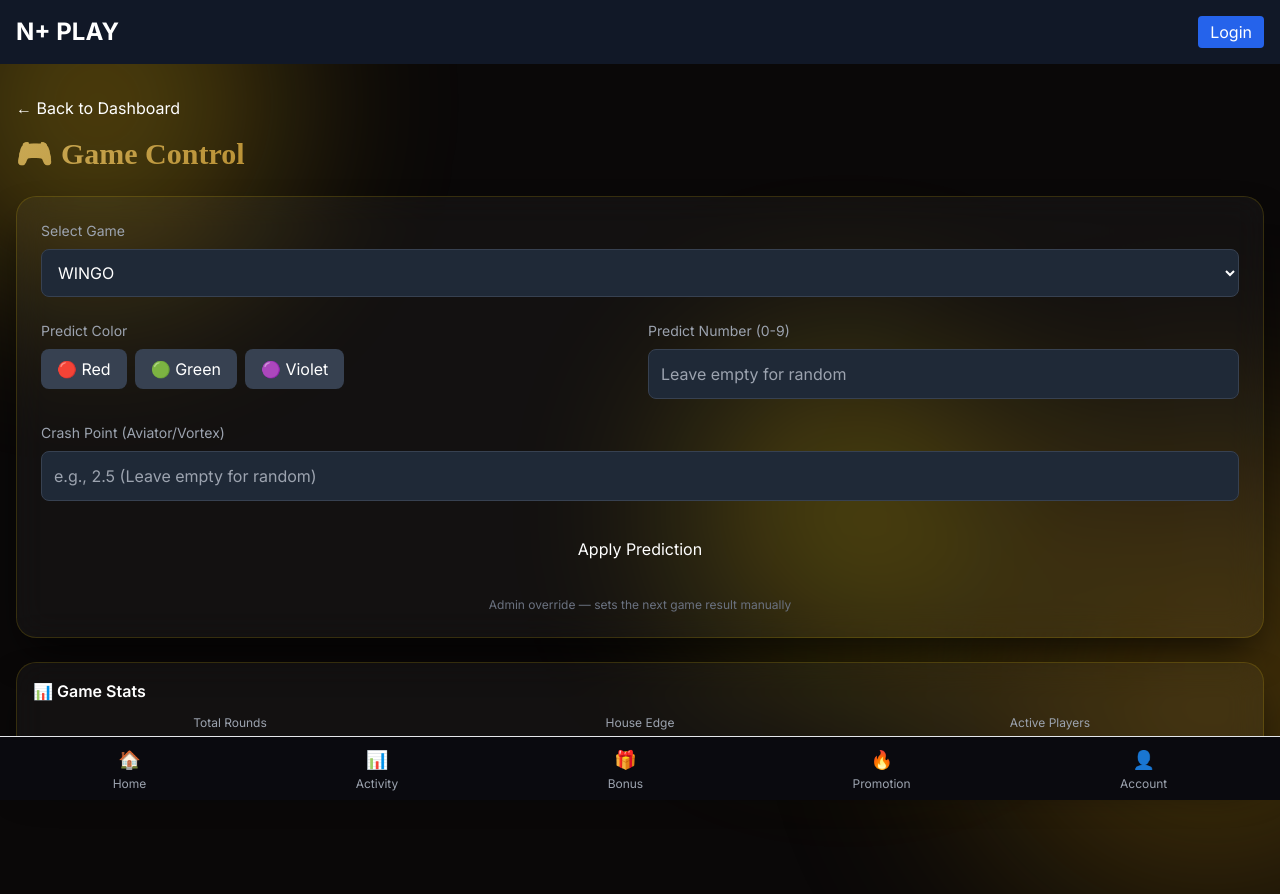
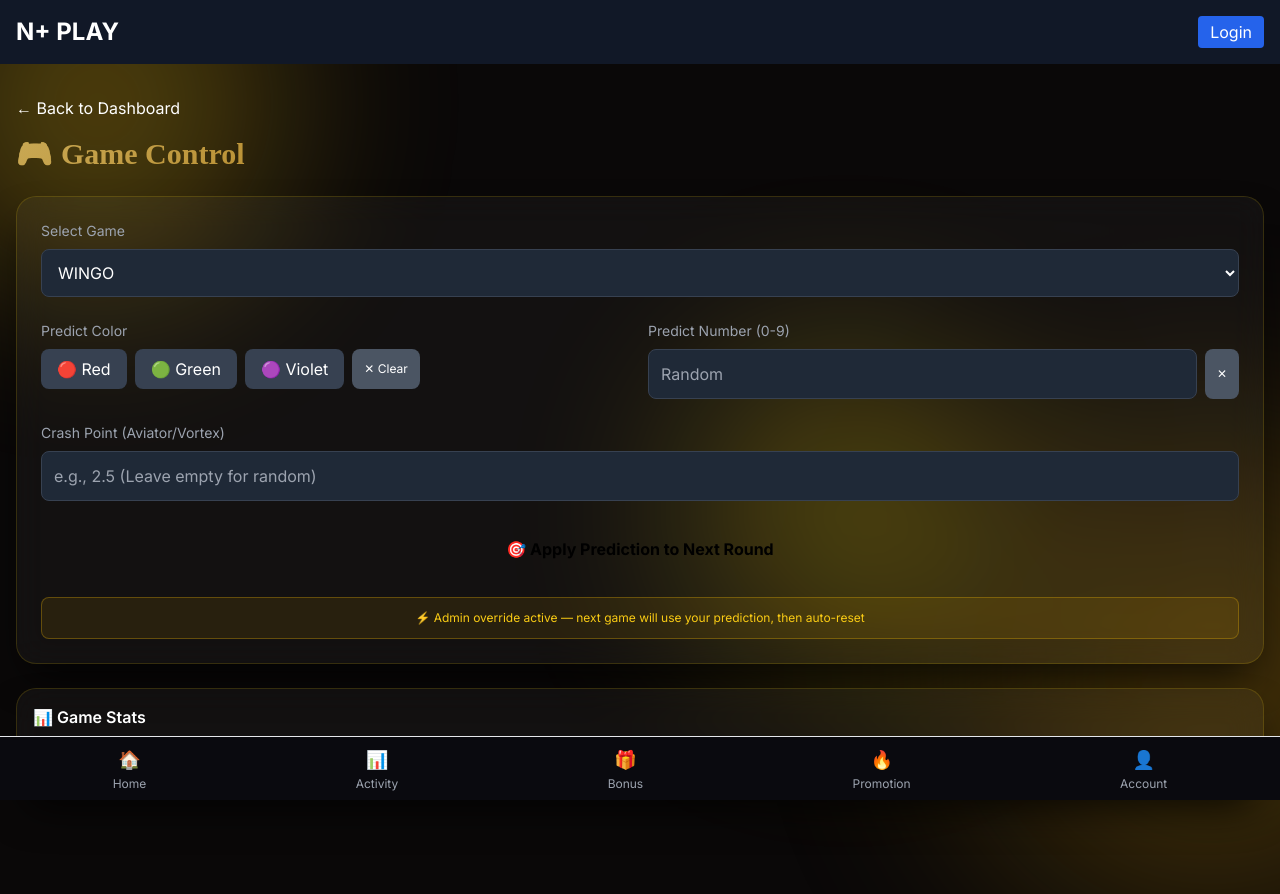
Before and after one commit to nplusplayofficial-cmyk/nplus-play, a Next.js app: page /admin/games in a window 1280 px wide. Before the commit the page ends 868 px from the top, so only its background shows below. Built offline with nearby package versions, Linux system fonts and the light colour scheme; no server answers.

Commit message:
Save admin predictions to Firestore

```diff
--- a/app/admin/games/page.tsx
+++ b/app/admin/games/page.tsx
@@ -2,18 +2,39 @@
 
 import { useState } from 'react';
 import Link from 'next/link';
+import { db } from '@/lib/firebase/firebase';
+import { doc, setDoc } from 'firebase/firestore';
 
 export default function GamesPage() {
   const [selectedGame, setSelectedGame] = useState('WINGO');
   const [predictedColor, setPredictedColor] = useState('');
   const [predictedNumber, setPredictedNumber] = useState('');
   const [crashPoint, setCrashPoint] = useState('');
+  const [message, setMessage] = useState('');
 
-  const handlePredict = () => {
-    alert(`🎯 Prediction set for ${selectedGame}:
+  const handlePredict = async () => {
+    setMessage('Saving prediction...');
+
+    try {
+      // Save override to Firestore
+      await setDoc(doc(db, 'gameOverrides', 'wingo'), {
+        color: predictedColor || null,
+        number: predictedNumber ? parseInt(predictedNumber) : null,
+        active: true,
+        setBy: 'admin',
+        updatedAt: new Date().toISOString()
+      });
+
+      setMessage(`✅ Prediction set for ${selectedGame}!
 Color: ${predictedColor || 'Random'}
-Number: ${predictedNumber || 'Random'}
-Crash: ${crashPoint || 'Default'}`);
+Number: ${predictedNumber || 'Random'}`);
+
+      // Clear after 3 seconds
+      setTimeout(() => setMessage(''), 5000);
+
+    } catch (error) {
+      setMessage('❌ Error saving prediction: ' + error);
+    }
   };
 
   return (
@@ -23,6 +44,15 @@ Crash: ${crashPoint || 'Default'}`);
       </Link>
 
       <h1 className="text-3xl gold-text font-bold mb-6">🎮 Game Control</h1>
+
+      {/* Success/Error Message */}
+      {message && (
+        <div className={`glass-card-3d p-3 mb-4 text-center ${
+          message.includes('✅') ? 'border-green-500' : 'border-red-500'
+        }`}>
+          <p className="text-sm">{message}</p>
+        </div>
+      )}
 
       <div className="glass-card-3d p-6 space-y-6">
         {/* Game Selector */}
@@ -71,20 +101,34 @@ Crash: ${crashPoint || 'Default'}`);
               >
                 🟣 Violet
               </button>
+              <button
+                onClick={() => setPredictedColor('')}
+                className="px-3 py-2 rounded-lg bg-gray-600 hover:bg-gray-500 text-xs"
+              >
+                ✕ Clear
+              </button>
             </div>
           </div>
 
           <div>
             <label className="block text-gray-400 text-sm mb-2">Predict Number (0-9)</label>
+            <div className="flex gap-2">
               <input
                 type="number"
                 min="0"
                 max="9"
                 value={predictedNumber}
                 onChange={(e) => setPredictedNumber(e.target.value)}
-              className="w-full p-3 bg-gray-800 border border-gray-700 rounded-lg text-white"
-              placeholder="Leave empty for random"
+                className="flex-1 p-3 bg-gray-800 border border-gray-700 rounded-lg text-white"
+                placeholder="Random"
               />
+              <button
+                onClick={() => setPredictedNumber('')}
+                className="px-3 py-2 rounded-lg bg-gray-600 hover:bg-gray-500 text-xs"
+              >
+                ✕
+              </button>
+            </div>
           </div>
         </div>
 
@@ -106,14 +150,16 @@ Crash: ${crashPoint || 'Default'}`);
         {/* Apply Button */}
         <button
           onClick={handlePredict}
-          className="w-full btn-gold py-3 rounded-lg"
+          className="w-full btn-gold py-3 rounded-lg text-black font-bold"
         >
-          Apply Prediction
+          🎯 Apply Prediction to Next Round
         </button>
 
-        <p className="text-xs text-gray-500 text-center">
-          Admin override — sets the next game result manually
+        <div className="bg-yellow-500/10 border border-yellow-500/30 rounded-lg p-3">
+          <p className="text-xs text-yellow-400 text-center">
+            ⚡ Admin override active — next game will use your prediction, then auto-reset
           </p>
+        </div>
       </div>
 
       {/* Current Stats */}
```
Lines whose indentation alone changed are shown as unchanged.
